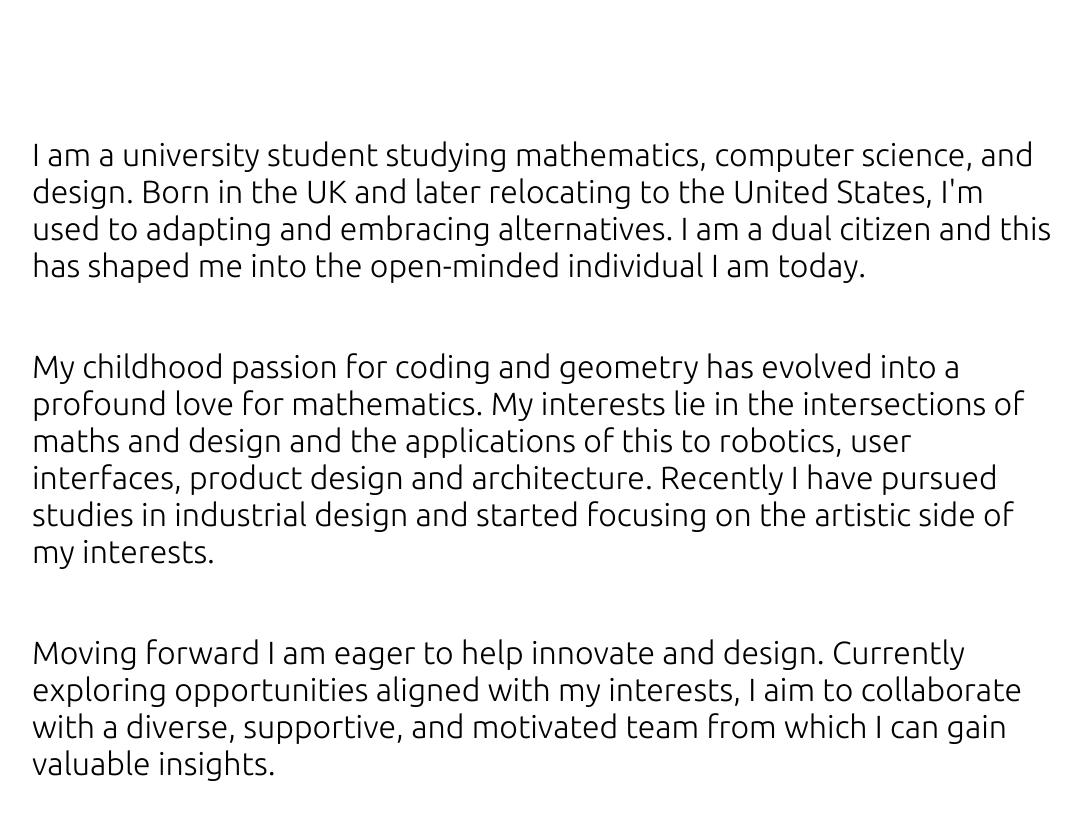
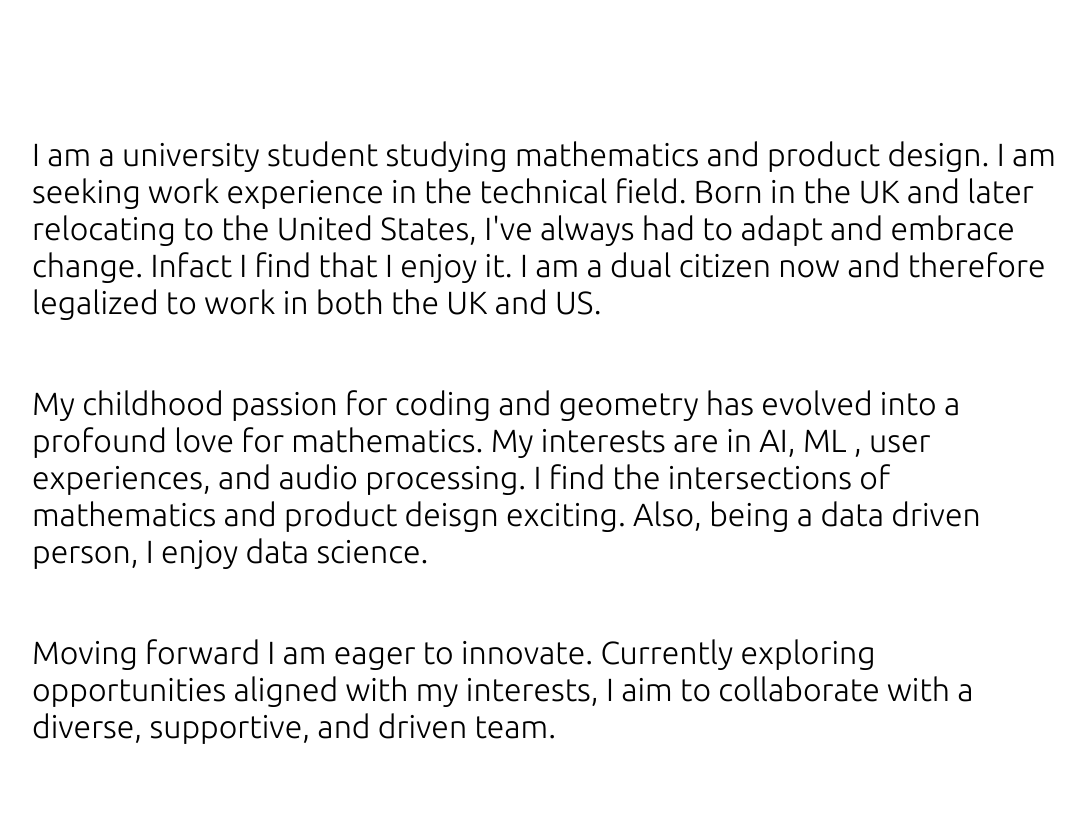
Before and after one commit to EffieKtenidis/Portfolio, a plain HTML site: page about.html in a window 1280 px wide. Shown: the part 720-1540 px from the top of the page, without its empty margins (96-1181 px from the left). Drawn offline with Linux system fonts and the light colour scheme.

Commit message:
Update about.html

```diff
--- a/about.html
+++ b/about.html
@@ -50,13 +50,13 @@
     </section>
     <section id="context">
         <p class="text1">
-            I am a university student studying mathematics, computer science, and design. Born in the UK and later relocating to the United States, I'm used to adapting and embracing alternatives. I am a dual citizen and this has shaped me into the open-minded individual I am today.
+            I am a university student studying mathematics and product design. I am seeking work experience in the technical field. Born in the UK and later relocating to the United States, I've always had to adapt and embrace change. Infact I find that I enjoy it. I am a dual citizen now and therefore legalized to work in both the UK and US.
         </p>
         <p class="text2">
-            My childhood passion for coding and geometry has evolved into a profound love for mathematics. My interests lie in the intersections of maths and design and the applications of this to robotics, user interfaces, product design and architecture. Recently I have pursued studies in industrial design and started focusing on the artistic side of my interests.
+            My childhood passion for coding and geometry has evolved into a profound love for mathematics. My interests are in  AI, ML , user experiences, and audio processing. I find the intersections of mathematics and product deisgn exciting. Also, being a data driven person, I enjoy data science.
         </p>
         <p class="text3">
-            Moving forward I am eager to help innovate and design. Currently exploring opportunities aligned with my interests, I aim to collaborate with a diverse, supportive, and motivated team from which I can gain valuable insights.
+            Moving forward I am eager to innovate. Currently exploring opportunities aligned with my interests, I aim to collaborate with a diverse, supportive, and driven team.
         </p>
     </section>
     <section id="contact">
```
